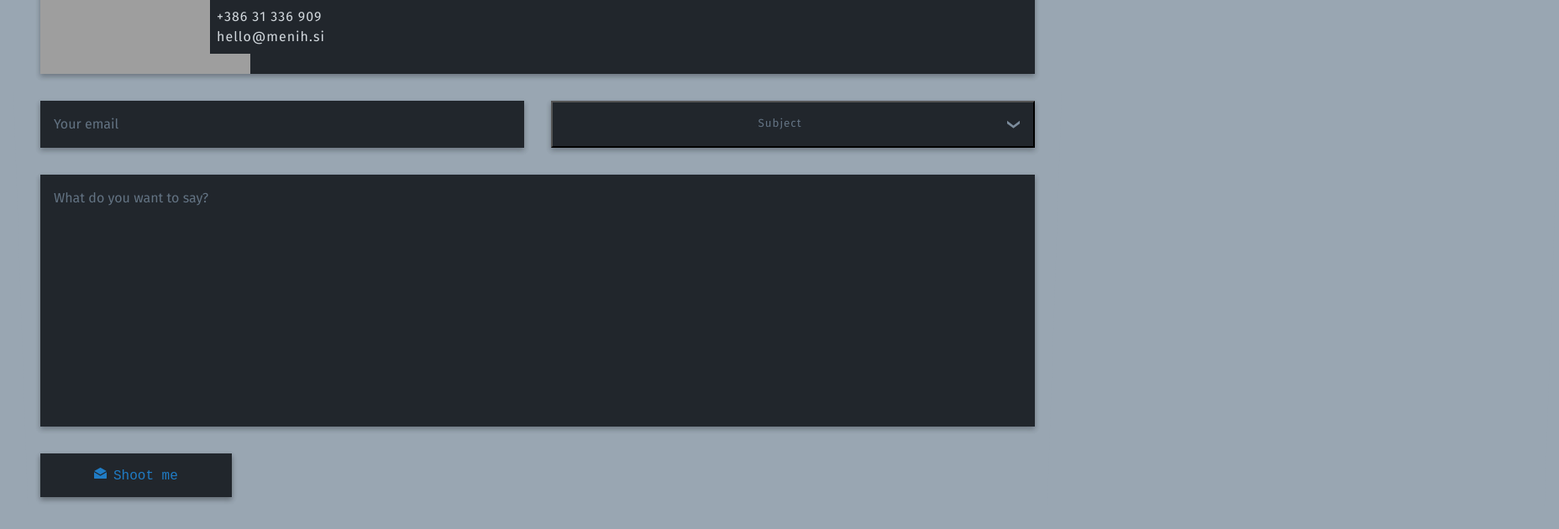
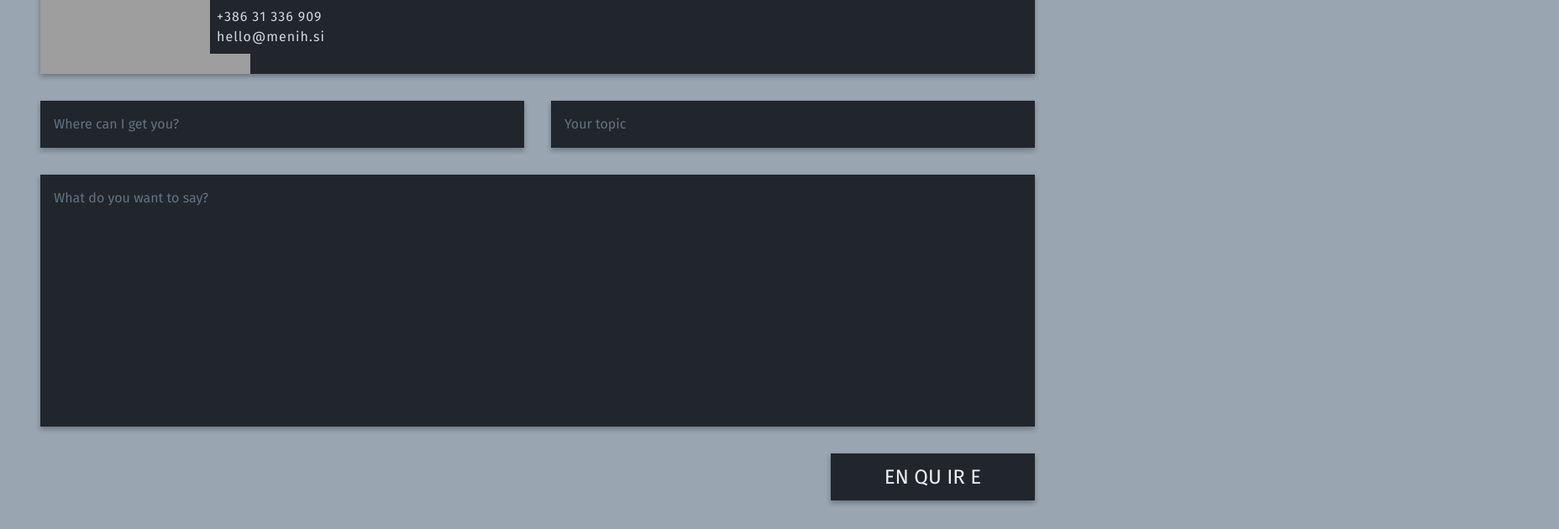
Before and after one commit to gmenih341/0x676d, a Next.js app: page /contact in a window 1280 px wide. Shown: the part 360-990 px from the top of the page at 84% size, 1856 px wide, since content can reach past the window. Built offline with nearby package versions, Linux system fonts and the light colour scheme; grey boxes are pictures that could not be loaded.

Commit message:
feat: changes

```diff
--- a/src/components/ContactForm.tsx
+++ b/src/components/ContactForm.tsx
@@ -1,13 +1,13 @@
 import React, {FormEvent, FunctionComponent} from 'react';
 import {animated} from 'react-spring';
-import styled from 'styled-components/macro';
-import {MailIcon} from './Footer/icons/MailIcon';
-import {BaseButton, FormSelect, TextAreaInput, TextInput} from './Form';
-import {useForm} from './Form/hooks/useForm';
-import {COLOR_BLACK, COLOR_MAIN, COLOR_WHITE, SPACER, SPACER_BIG, SPACER_SMALL} from '../constants/style.constants';
+import styled, {CSSProperties} from 'styled-components/macro';
+import {COLOR_BLACK, COLOR_WHITE, SPACER, SPACER_BIG, SPACER_SMALL, COLOR_MAIN} from '../constants/style.constants';
 import {ClassNameOnly} from '../types/ClassNameOnly';
 import {mediaMin} from '../utils/style.utils';
 import {toQueryString} from '../utils/url.utils';
+import {BaseButton, TextAreaInput, TextInput} from './Form';
+import {useForm} from './Form/hooks/useForm';
+import {MailIcon} from './Footer/icons/MailIcon';
 
 interface ContactForm {
     email: string;
@@ -17,8 +17,12 @@ interface ContactForm {
     loading: boolean;
 }
 
+interface ContactFormProps extends ClassNameOnly {
+    style?: CSSProperties;
+}
+
 const subjectOptions: string[] = ['Work opportunity', 'Consulting', 'Just chat', 'Question about your project'];
-const ContactFormComponent: FunctionComponent<ClassNameOnly> = ({...props}) => {
+const ContactFormComponent: FunctionComponent<ContactFormProps> = ({...props}) => {
     const [formState, dispatch] = useForm<ContactForm, keyof ContactForm>({
         email: '',
         subject: '',
@@ -39,9 +43,9 @@ const ContactFormComponent: FunctionComponent<ClassNameOnly> = ({...props}) => {
         };
 
         try {
-            await fetch('/contact', {
+            await fetch('/', {
                 method: 'POST',
-                headers: {'Content-Type': 'application/x-www--urlencoded'},
+                headers: {'Content-Type': 'application/x-www-form-urlencoded'},
                 body: toQueryString(formData),
             });
         } catch (e) {
@@ -51,18 +55,15 @@ const ContactFormComponent: FunctionComponent<ClassNameOnly> = ({...props}) => {
 
     return (
         <animated.form method="POST" name="contact" onSubmit={onFormSubmit} {...props}>
-            <TextInput placeholder="Your email" type="email" name="email" setValue={(value: string) => dispatch('email', value)} />
-            <FormSelect
-                name="subject"
-                options={subjectOptions}
-                placeholder="Subject"
-                setValue={(value: string) => dispatch('subject', value)}
+            <TextInput
+                placeholder="Where can I get you?"
+                type="email"
+                name="email"
+                setValue={(value: string) => dispatch('email', value)}
             />
+            <TextInput placeholder="Your topic" type="text" name="text" setValue={(value: string) => dispatch('subject', value)} />
             <TextAreaInput placeholder="What do you want to say?" name="content" setValue={(value: string) => dispatch('message', value)} />
-            <ContactButton type="submit">
-                <MailIcon fill={COLOR_MAIN[5]} width={15} height={15} />
-                Shoot me
-            </ContactButton>
+            <ContactButton type="submit">EN QU IR E</ContactButton>
         </animated.form>
     );
 };
@@ -88,9 +89,13 @@ export const ContactForm = styled(ContactFormComponent)`
 
 const ContactButton = styled(BaseButton)`
     grid-column: 1 / -1;
+    width: auto;
+    margin-left: auto;
     padding: ${SPACER}px ${SPACER_BIG * 2}px;
-    border: none;
     background: ${COLOR_BLACK};
+    font-size: 24px;
+    line-height: 1;
+    text-transform: uppercase;
 
     ${mediaMin('md')} {
         justify-self: flex-start;
--- a/src/components/DefaultLayout/components/ContentContainer.styled.tsx
+++ b/src/components/DefaultLayout/components/ContentContainer.styled.tsx
@@ -1,8 +1,11 @@
 import styled from 'styled-components/macro';
-import {COLOR_GRAY, SPACER_BIG} from '../../../constants/style.constants';
+import {COLOR_GRAY, SPACER_BIG, SPACER} from '../../../constants/style.constants';
 
 export const ContentContainer = styled('div')`
     position: relative;
+    margin: ${-SPACER_BIG * 2}px;
+    padding: ${SPACER_BIG * 2}px;
+    overflow: hidden;
 
     &:before,
     &:after {
@@ -10,22 +13,20 @@ export const ContentContainer = styled('div')`
         display: block;
         position: absolute;
         z-index: 1000;
-        top: -10px;
-        width: 50%;
+        top: ${SPACER_BIG}px;
+        width: ${SPACER_BIG * 2}px;
         height: 100%;
-        padding: 10px 0;
+        transform: rotate(2deg);
         background: ${COLOR_GRAY[3]};
     }
 
     &:before {
-        left: 0;
-        transform: scaleX(-1) translateX(${SPACER_BIG}px) skewX(-2deg);
-        transform-origin: left top;
+        left: ${-SPACER}px;
+        transform-origin: top right;
     }
 
     &:after {
-        right: 0;
-        transform: scaleX(-1) translateX(${-SPACER_BIG}px) skewX(2deg);
-        transform-origin: right top;
+        right: ${-SPACER}px;
+        transform-origin: bottom left;
     }
 `;
--- a/src/components/Form/components/BaseButton.styled.ts
+++ b/src/components/Form/components/BaseButton.styled.ts
@@ -1,19 +1,23 @@
 import styled from 'styled-components/macro';
 import {SPACER_SMALL, SPACER_BIG, COLOR_MAIN, FONT_MONO, COLOR_WHITE} from '../../../constants/style.constants';
+import {animated} from 'react-spring';
+import {createBaseContentBox} from '../../../utils/component.utils';
+import {boxShadowFocused} from '../../../utils/style.utils';
 
-export const BaseButton = styled('button')`
-    padding: ${SPACER_SMALL}px ${SPACER_BIG}px;
-    border: 1px solid ${COLOR_MAIN[5]};
-    box-shadow: 0 3px 6px rgba(0, 0, 0, 0.16), 0 3px 6px rgba(0, 0, 0, 0.23);
-    background: none;
-    color: ${COLOR_MAIN[5]};
-    font-family: ${FONT_MONO};
+export const BaseButton = styled(animated.button)`
+    ${createBaseContentBox()}
+
+    z-index: 10;
+    border: none;
     font-size: 16px;
-    font-weight: 300;
+    text-align: left;
+    text-overflow: ellipsis;
+    white-space: nowrap;
     cursor: pointer;
 
-    &:hover {
-        background: ${COLOR_MAIN[5]};
-        color: ${COLOR_WHITE};
+    &:focus,
+    &:active {
+        outline: none;
+        box-shadow: ${boxShadowFocused(COLOR_MAIN[7])};
     }
 `;
--- a/src/pages/contact.tsx
+++ b/src/pages/contact.tsx
@@ -5,7 +5,7 @@ import {SideImage} from '../components/SideImage';
 import {PageComponent} from '../types/PageComponent';
 import {ContactForm} from '../components/ContactForm';
 
-export const Contact: PageComponent = () => <ContactForm />;
+export const Contact: PageComponent = ({style}) => <ContactForm style={style} />;
 
 Contact.displayName = 'contact';
 Contact.headerComponent = ({imageStyle, contentStyle, style}) => {
--- a/src/utils/component.utils.ts
+++ b/src/utils/component.utils.ts
@@ -11,11 +11,11 @@ export function createBaseContentBox(): FlattenSimpleInterpolation {
         padding: ${SPACER}px;
         overflow: hidden;
         transition: box-shadow 300ms ease-out;
+        border: none;
         box-shadow: ${boxShadow(COLOR_BLACK)};
         background: ${COLOR_BLACK};
         color: ${COLOR_WHITE};
         font-family: ${FONT_SANS};
-
         line-height: 1.5;
 
         p,
```
Also changed, not shown: src/components/WorkSkills/components/Skill.tsx (+5 -3 lines), src/components/WorkSkills/components/WorkSkills.tsx (+30 -15 lines), src/pages/_error.tsx (+9 -4 lines), src/pages/index.tsx (+5 -2 lines), src/static/skill-icons/go.svg (added).
